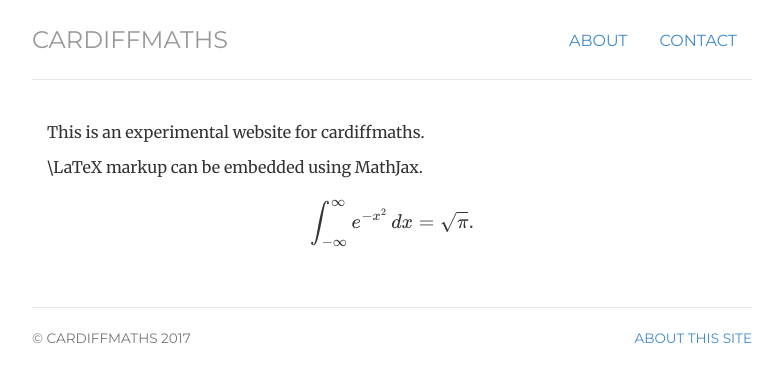
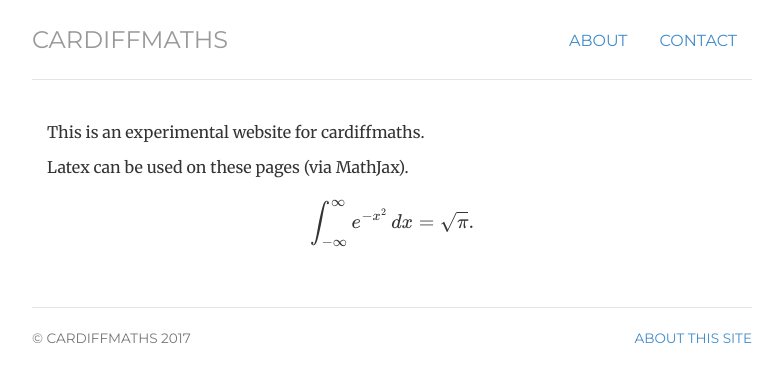
Before and after one commit to cardiffmaths/cardiffmaths.github.io, a Jekyll site: the page built from index.html, in a window 1280 px wide. Shown: the top 382 px of the page, without its empty margins (248-1031 px from the left). Built offline with Jekyll 4.4.1, drawn with Linux system fonts in a browser that asks for light colours; nearby versions of some CDN libraries; library files that are not in the unit come from our copies; formulas are drawn with MathJax 3.

Commit message:
Update index.html

```diff
--- a/index.html
+++ b/index.html
@@ -9,7 +9,7 @@ description: Experimental website for cardiffmaths.
 	<div class="col-sm-12">
 		<p>This is an experimental website for cardiffmaths.</p>
 		<p>
-			\LaTeX markup can be embedded using MathJax.
+			Latex can be used on these pages (via MathJax).
 			\[
 			\int_{-\infty}^{\infty} e^{-x^2}\,dx = \sqrt{\pi}.
 			\]
```
